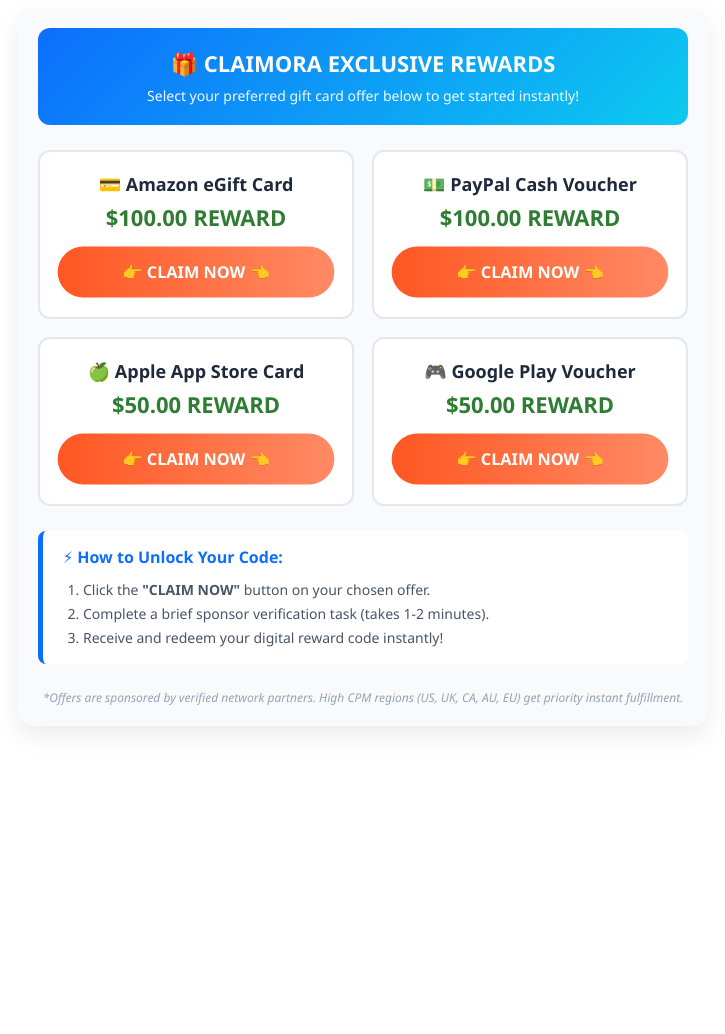
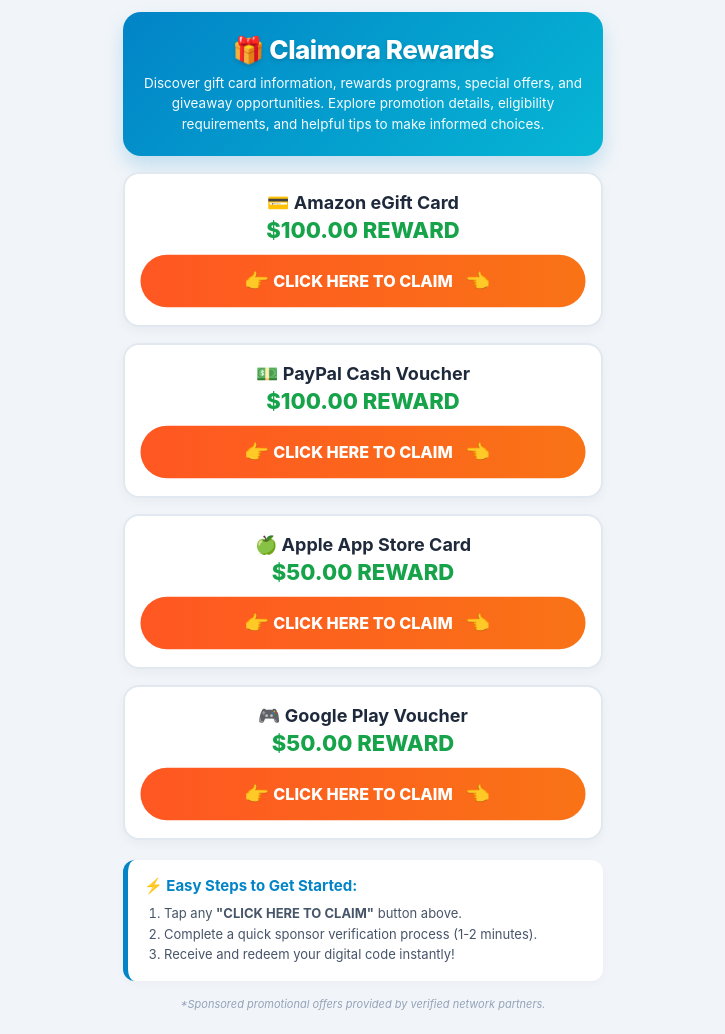
Before and after one commit to Ajirazauhakika/Claimora-Rewards, a plain HTML site: page index.html in a window 1280 px wide. Shown: the whole page, without its empty margins (277-1002 px from the left). Before the commit the page ends 800 px from the top, so only its background shows below. Drawn offline with Linux system fonts and the light colour scheme.

Commit message:
Refactor gift card layout and styles
Updated the layout and styling of the gift card section, including changes to the card structure and button animations.

```diff
--- a/index.html
+++ b/index.html
@@ -1,161 +1,219 @@
+<!DOCTYPE html>
+<html lang="en">
+<head>
+  <meta charset="UTF-8">
+  <meta name="viewport" content="width=device-width, initial-scale=1.0">
+  <title>Claimora Rewards - Official Gift Cards & Rewards</title>
   <style>
-  .claimora-container {
-    font-family: 'Segoe UI', Tahoma, Geneva, Verdana, sans-serif;
-    max-width: 650px;
+    * {
+      box-sizing: border-box;
+      margin: 0;
+      padding: 0;
+    }
+    body {
+      font-family: -apple-system, BlinkMacSystemFont, "Segoe UI", Roboto, Helvetica, Arial, sans-serif;
+      background-color: #f1f5f9;
+      color: #0f172a;
+      padding: 12px;
+      display: flex;
+      justify-content: center;
+      min-height: 100vh;
+    }
+    .claimora-wrapper {
+      width: 100%;
+      max-width: 480px;
       margin: 0 auto;
-    padding: 20px;
-    background: #f8fafc;
-    border-radius: 16px;
-    box-shadow: 0 10px 25px rgba(0,0,0,0.08);
     }
-  .claimora-header {
+    /* Brand Header */
+    .brand-header {
+      background: linear-gradient(135deg, #0284c7, #06b6d4);
+      color: #ffffff;
+      padding: 22px 16px;
+      border-radius: 18px;
       text-align: center;
-    padding: 20px 10px;
-    background: linear-gradient(135deg, #0d6efd, #0dcaf0);
-    color: white;
-    border-radius: 12px;
-    margin-bottom: 25px;
+      box-shadow: 0 10px 20px rgba(2, 132, 199, 0.2);
+      margin-bottom: 16px;
     }
-  .claimora-header h2 {
-    margin: 0 0 8px 0;
-    font-size: 22px;
+    .brand-header h1 {
+      font-size: 26px;
       font-weight: 800;
+      letter-spacing: -0.5px;
+      margin-bottom: 8px;
+      text-shadow: 0 2px 4px rgba(0,0,0,0.15);
     }
-  .claimora-header p {
-    margin: 0;
-    font-size: 14px;
-    opacity: 0.95;
+    .brand-header p {
+      font-size: 13.5px;
+      line-height: 1.5;
+      opacity: 0.96;
+      font-weight: 400;
     }
-  .card-grid {
-    display: grid;
-    grid-template-columns: repeat(auto-fit, minmax(260px, 1fr));
-    gap: 18px;
-    margin-bottom: 25px;
+
+    /* Cards Layout - Vertical List */
+    .card-list {
+      display: flex;
+      flex-direction: column;
+      gap: 16px;
+      margin-bottom: 20px;
     }
-  .gift-card-box {
+    .gift-card-item {
       display: block;
       text-decoration: none !important;
       background: #ffffff;
       border: 2px solid #e2e8f0;
-    border-radius: 12px;
-    padding: 20px;
+      border-radius: 16px;
+      padding: 18px;
       text-align: center;
-    transition: transform 0.3s ease, box-shadow 0.3s ease;
-    cursor: pointer;
+      box-shadow: 0 4px 12px rgba(0,0,0,0.04);
+      transition: all 0.25s ease;
+      position: relative;
     }
-  .gift-card-box:hover {
-    transform: translateY(-5px);
-    box-shadow: 0 12px 20px rgba(0,0,0,0.12);
+    .gift-card-item:hover, .gift-card-item:active {
       border-color: #ff5722;
+      transform: translateY(-3px);
+      box-shadow: 0 8px 20px rgba(255, 87, 34, 0.15);
     }
     .card-title {
       font-size: 18px;
-    font-weight: bold;
+      font-weight: 700;
       color: #1e293b;
-    margin-bottom: 6px;
+      margin-bottom: 4px;
     }
-  .card-val {
+    .card-amount {
       font-size: 22px;
-    color: #2e7d32;
       font-weight: 800;
-    margin-bottom: 15px;
+      color: #16a34a;
+      margin-bottom: 12px;
     }
-  .animated-btn {
-    display: block;
+
+    /* Animated Claim Button */
+    .action-button {
+      display: flex;
+      align-items: center;
+      justify-content: center;
+      gap: 8px;
       width: 100%;
       padding: 14px 0;
-    background: linear-gradient(90deg, #ff5722, #ff8a65);
+      background: linear-gradient(90deg, #ff5722, #f97316);
       color: #ffffff !important;
-    text-decoration: none !important;
-    font-weight: bold;
+      font-weight: 800;
       font-size: 16px;
       border-radius: 30px;
-    box-shadow: 0 4px 15px rgba(255, 87, 34, 0.4);
-    animation: pulse-animation 1.8s infinite;
-    border: none;
-    cursor: pointer;
+      box-shadow: 0 4px 15px rgba(255, 87, 34, 0.35);
+      animation: pulse-glow 1.8s infinite;
     }
-  @keyframes pulse-animation {
+    @keyframes pulse-glow {
       0% { transform: scale(1); box-shadow: 0 0 0 0 rgba(255, 87, 34, 0.7); }
-    70% { transform: scale(1.03); box-shadow: 0 0 0 12px rgba(255, 87, 34, 0); }
+      70% { transform: scale(1.02); box-shadow: 0 0 0 10px rgba(255, 87, 34, 0); }
       100% { transform: scale(1); box-shadow: 0 0 0 0 rgba(255, 87, 34, 0); }
     }
-  .instructions-box {
+
+    /* Click Pointer Animation */
+    .finger-pointer {
+      display: inline-block;
+      font-size: 20px;
+      animation: bounce-finger 1s infinite alternate;
+    }
+    @keyframes bounce-finger {
+      0% { transform: translateX(-4px); }
+      100% { transform: translateX(4px); }
+    }
+
+    /* Steps Section */
+    .instructions-card {
       background: #ffffff;
-    border-left: 5px solid #0d6efd;
-    padding: 15px 20px;
-    border-radius: 8px;
-    margin-bottom: 25px;
+      border-left: 5px solid #0284c7;
+      padding: 16px;
+      border-radius: 12px;
+      box-shadow: 0 2px 8px rgba(0,0,0,0.03);
+      margin-bottom: 16px;
     }
-  .instructions-box h4 {
-    margin: 0 0 10px 0;
-    color: #0d6efd;
+    .instructions-card h3 {
+      font-size: 15px;
+      color: #0284c7;
+      margin-bottom: 8px;
     }
-  .instructions-box ol {
-    margin: 0;
+    .instructions-card ol {
       padding-left: 20px;
+      font-size: 13px;
       color: #475569;
-    font-size: 14px;
-    line-height: 1.7;
+      line-height: 1.6;
     }
-  .notice-text {
-    font-size: 12px;
+
+    .footer-note {
+      text-align: center;
+      font-size: 11px;
       color: #94a3b8;
-    text-align: center;
       font-style: italic;
+      padding-bottom: 20px;
     }
   </style>
+</head>
+<body>
 
-<div class="claimora-container">
+<div class="claimora-wrapper">
 
-  <div class="claimora-header">
-    <h2>🎁 CLAIMORA EXCLUSIVE REWARDS</h2>
-    <p>Select your preferred gift card offer below to get started instantly!</p>
+  <!-- Header Section -->
+  <div class="brand-header">
+    <h1>🎁 Claimora Rewards</h1>
+    <p>Discover gift card information, rewards programs, special offers, and giveaway opportunities. Explore promotion details, eligibility requirements, and helpful tips to make informed choices.</p>
   </div>
 
-  <div class="card-grid">
+  <!-- Vertical Cards List -->
+  <div class="card-list">
 
-    <!-- Amazon -->
-    <a href="https://uplcm.com/4/12012476" target="_blank" class="gift-card-box">
+    <!-- Amazon Card -->
+    <a href="https://uplcm.com/4/12012476" target="_blank" class="gift-card-item">
       <div class="card-title">💳 Amazon eGift Card</div>
-      <div class="card-val">$100.00 REWARD</div>
-      <div class="animated-btn">👉 CLAIM NOW 👈</div>
+      <div class="card-amount">$100.00 REWARD</div>
+      <div class="action-button">
+        <span class="finger-pointer">👉</span> CLICK HERE TO CLAIM <span class="finger-pointer">👈</span>
+      </div>
     </a>
 
-    <!-- PayPal -->
-    <a href="https://uplcm.com/4/12012476" target="_blank" class="gift-card-box">
+    <!-- PayPal Card -->
+    <a href="https://uplcm.com/4/12012476" target="_blank" class="gift-card-item">
       <div class="card-title">💵 PayPal Cash Voucher</div>
-      <div class="card-val">$100.00 REWARD</div>
-      <div class="animated-btn">👉 CLAIM NOW 👈</div>
+      <div class="card-amount">$100.00 REWARD</div>
+      <div class="action-button">
+        <span class="finger-pointer">👉</span> CLICK HERE TO CLAIM <span class="finger-pointer">👈</span>
+      </div>
     </a>
 
-    <!-- Apple -->
-    <a href="https://uplcm.com/4/12012476" target="_blank" class="gift-card-box">
+    <!-- Apple Card -->
+    <a href="https://uplcm.com/4/12012476" target="_blank" class="gift-card-item">
       <div class="card-title">🍏 Apple App Store Card</div>
-      <div class="card-val">$50.00 REWARD</div>
-      <div class="animated-btn">👉 CLAIM NOW 👈</div>
+      <div class="card-amount">$50.00 REWARD</div>
+      <div class="action-button">
+        <span class="finger-pointer">👉</span> CLICK HERE TO CLAIM <span class="finger-pointer">👈</span>
+      </div>
     </a>
 
-    <!-- Google Play -->
-    <a href="https://uplcm.com/4/12012476" target="_blank" class="gift-card-box">
+    <!-- Google Play Card -->
+    <a href="https://uplcm.com/4/12012476" target="_blank" class="gift-card-item">
       <div class="card-title">🎮 Google Play Voucher</div>
-      <div class="card-val">$50.00 REWARD</div>
-      <div class="animated-btn">👉 CLAIM NOW 👈</div>
+      <div class="card-amount">$50.00 REWARD</div>
+      <div class="action-button">
+        <span class="finger-pointer">👉</span> CLICK HERE TO CLAIM <span class="finger-pointer">👈</span>
+      </div>
     </a>
 
   </div>
 
-  <div class="instructions-box">
-    <h4>⚡ How to Unlock Your Code:</h4>
+  <!-- Instructions -->
+  <div class="instructions-card">
+    <h3>⚡ Easy Steps to Get Started:</h3>
     <ol>
-      <li>Click the <strong>"CLAIM NOW"</strong> button on your chosen offer.</li>
-      <li>Complete a brief sponsor verification task (takes 1-2 minutes).</li>
-      <li>Receive and redeem your digital reward code instantly!</li>
+      <li>Tap any <strong>"CLICK HERE TO CLAIM"</strong> button above.</li>
+      <li>Complete a quick sponsor verification process (1-2 minutes).</li>
+      <li>Receive and redeem your digital code instantly!</li>
     </ol>
   </div>
 
-  <div class="notice-text">
-    *Offers are sponsored by verified network partners. High CPM regions (US, UK, CA, AU, EU) get priority instant fulfillment.
+  <div class="footer-note">
+    *Sponsored promotional offers provided by verified network partners.
   </div>
 
 </div>
+
+</body>
+</html>
```
Lines whose indentation alone changed are shown as unchanged.
